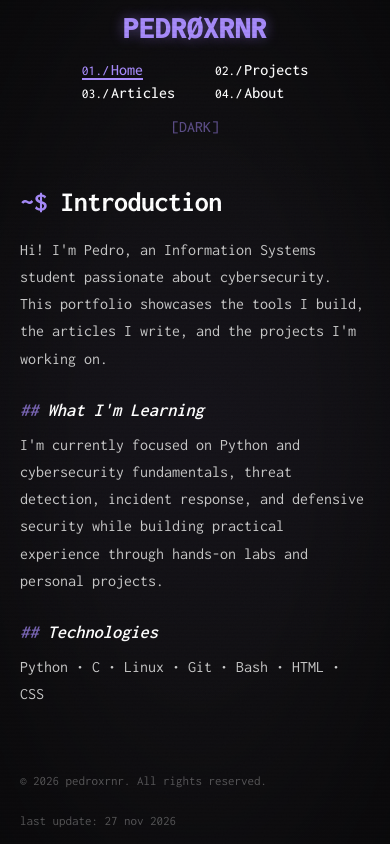
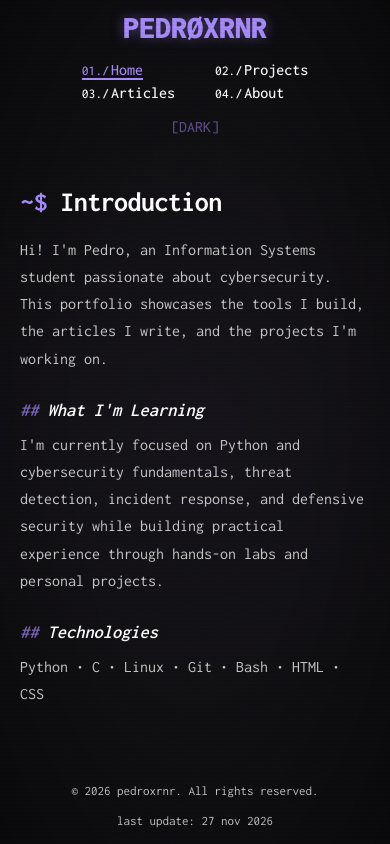
Before and after one commit to pedroxrnr/pedroxrnr.space, a React (Vite) app: page / in a window 390 px wide. Built offline with nearby package versions, Linux system fonts and the light colour scheme.

Commit message:
fix(footer): increase contrast and stack on mobile

```diff
--- a/src/style.css
+++ b/src/style.css
@@ -697,7 +697,7 @@ main::before {
 .footer {
   padding: 40px 0 10px;
   font-size: 13px;
-  opacity: 0.3;
+  opacity: 0.75;
   line-height: 1.9;
   display: flex;
   justify-content: space-between;
@@ -757,4 +757,11 @@ main::before {
   .header hr {
     margin-top: 0;
   }
+
+  .footer {
+    flex-direction: column;
+    align-items: center;
+    text-align: center;
+    gap: 6px;
+  }
 }
```
